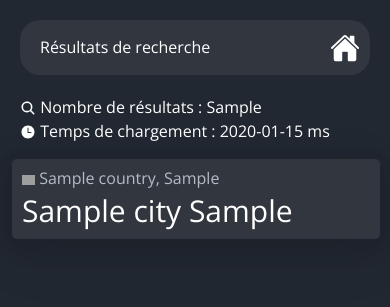
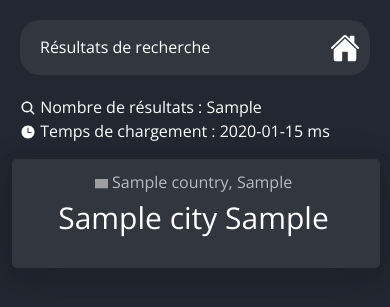
Before and after one commit to Luckyluka17/Wezzer, a Flask app: template templates/results.html in a window 390 px wide. Shown: the top 307 px of the page. Run offline with Flask 3, Linux system fonts and the light colour scheme; the template is opened without the code that fills it: most values are stand-ins (such as "Sample title", 1, 10 or a date in 2020); parts of the project's set-up code (start-up, migrations or seed data) failed here and were passed over; grey boxes are pictures that could not be loaded.

Commit message:
Amélioration de l'expérience sur téléphone
Modification du menu d'affichage des résultats de recherche afin que le texte s'affiche correctement dans les conteneurs.

```diff
--- a/static/style.css
+++ b/static/style.css
@@ -315,6 +315,17 @@ ion-icon {
         margin-bottom: 15px;
         transition: all 0.3s ease-in-out;
     }
+
+    .detail-result {
+        height: 80px;
+    }
+
+    .detail-result p {
+        transform: 0 !important;
+        text-align: left !important;
+        margin-right: 0px !important;
+        margin-bottom: 5px;
+    }
 }
 
 
@@ -524,3 +535,20 @@ footer-logos {
     right: 0;
     font-size: 13.5px;
 }
+
+.detail-result {
+    background-color: #31363F;
+    color: white;
+    width: 100%;
+    border-radius: 5px;
+    margin-right: 5px;
+    box-shadow: rgba(17, 17, 26, 0.1) 0px 4px 16px, rgba(17, 17, 26, 0.1) 0px 8px 24px, rgba(17, 17, 26, 0.1) 0px 16px 56px;
+    margin-bottom: 15px;
+    transition: all 0.3s ease-in-out;
+}
+
+.detail-result p {
+    transform: translateY(15%);
+    text-align: center;
+    margin-right: 15px;
+}
--- a/templates/results.html
+++ b/templates/results.html
@@ -39,7 +39,7 @@
     <section id="details">
         {% for city in data["results"] %}
         <a href="/set_location?cityname={{ city['name'] }}&country={{ city['country'] }}&latitude={{ city['latitude'] }}&longitude={{ city['longitude'] }}" style="color: white; text-decoration: none;">
-            <div class="detail" style="cursor: pointer;">
+            <div class="detail-result" style="cursor: pointer;">
                 <br>
                 <p class="detail-content" style="color: #B6BBC4;"><img src="https://open-meteo.com/images/country-flags/{{ city['country_code'] }}.svg" width="13px"> {{ city["country"] }}, {{ city["admin1"] }}</p>
                 <p class="detail-content" style="font-size: 30px; bottom: 35px;">{{ city["name"] }} {{ city["admin2"] }}</p>
```
